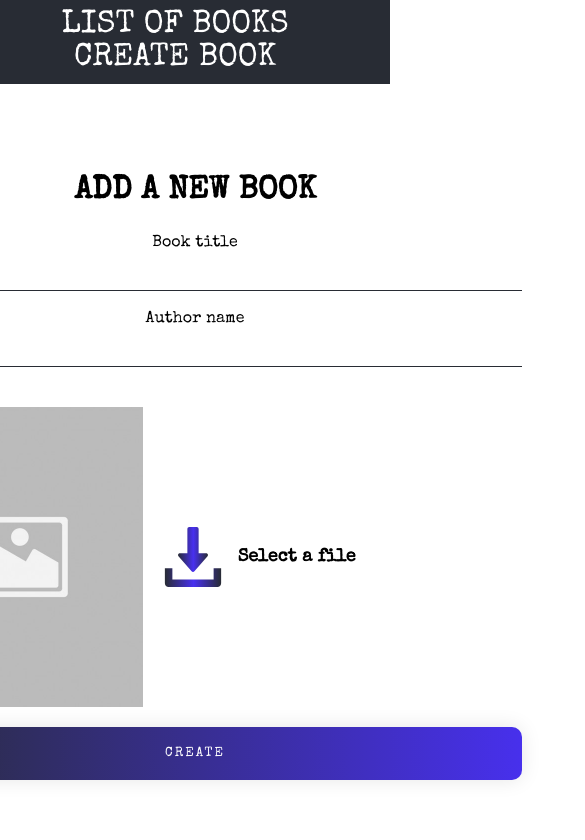
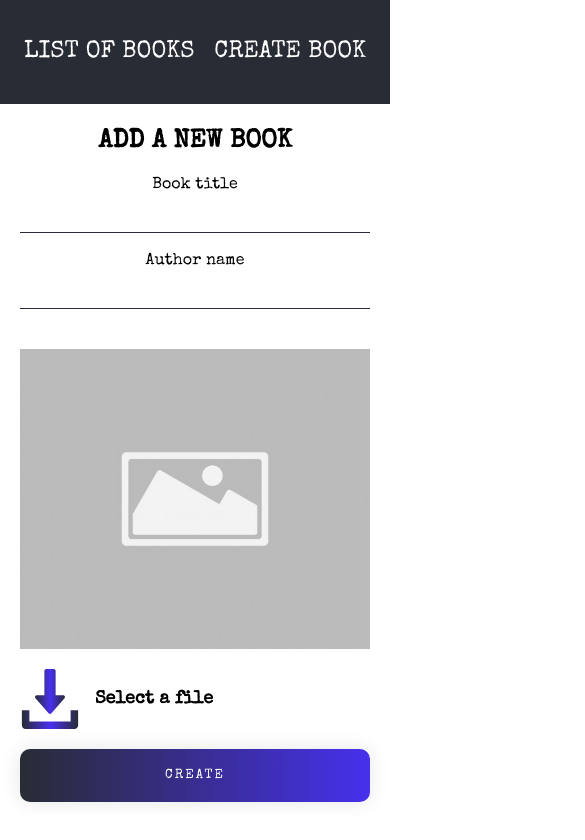
Before and after one commit to FeraVerto/books, a React (Create React App) app: page /#/create in a window 390 px wide. Shown: the top 840 px of the page, 585 px wide, since content can reach past the window. Built offline with nearby package versions, Linux system fonts and the light colour scheme.

Commit message:
layout fix

```diff
--- a/src/App.module.css
+++ b/src/App.module.css
@@ -35,6 +35,7 @@ h2 {
 
 
 .app_header {
+    padding: 10px;
     min-height: 10vh;
 
     background-color: var(--primary-gray-color);
@@ -47,3 +48,23 @@ h2 {
     font-size: calc(10px + 2vmin);
     color: var(--link-white-color);
 }
+
+
+@media only screen and (min-width : 320px) and (max-width : 480px) {
+    .main {
+        margin: 0 20px;
+    }
+
+    h1 {
+        margin-top: 0;
+        margin-top: 25px;
+        font-size: 1.8rem;
+    }
+
+    h2 {
+        margin-top: 0;
+        margin-top: 25px;
+        text-transform: uppercase;
+        font-size: 1.6rem;
+    }
+}
--- a/src/ui/components/BookList/BookList.module.css
+++ b/src/ui/components/BookList/BookList.module.css
@@ -120,3 +120,14 @@
         transform: translateX(0);
     }
 }
+
+@media only screen and (min-width : 320px) and (max-width : 480px) {
+    .book_list {
+        margin-right: 0;
+    }
+
+    .book_item_link {
+        width: 100%;
+        margin-right: 0;
+    }
+}
--- a/src/ui/components/CreateBook/CreateBook.module.css
+++ b/src/ui/components/CreateBook/CreateBook.module.css
@@ -17,3 +17,13 @@
 .button_position {
     margin-top: 20px;
 }
+
+@media only screen and (min-width : 320px) and (max-width : 480px) {
+    .create_position {
+        display: block;
+    }
+
+    .form {
+        padding-bottom: 30px;
+    }
+}
--- a/src/ui/components/EditBook/EditBook.module.css
+++ b/src/ui/components/EditBook/EditBook.module.css
@@ -13,3 +13,13 @@
     justify-content: center;
     align-items: center;
 }
+
+@media only screen and (min-width : 320px) and (max-width : 480px) {
+    .create_position {
+        display: block;
+    }
+
+    .form {
+        padding-bottom: 30px;
+    }
+}
--- a/src/ui/components/FormField/FormField.module.css
+++ b/src/ui/components/FormField/FormField.module.css
@@ -95,3 +95,26 @@ label {
     display: flex;
     justify-content: center;
 }
+
+@media only screen and (min-width: 320px) and (max-width: 480px) {
+    .file_block {
+        flex-direction: column;
+    }
+
+    .image {
+        width: 100%;
+    }
+
+    .input_file_button {
+        margin-top: 20px;
+    }
+
+    .image_container {
+        width: 100%;
+        margin-right: 0;
+    }
+
+    .input_image {
+        width: 0;
+    }
+}
--- a/src/ui/components/Navigation/Navigaton.module.css
+++ b/src/ui/components/Navigation/Navigaton.module.css
@@ -18,3 +18,14 @@
 .navigation a:hover {
     background-image: linear-gradient(to right, var(--primary-gray-color) 0%, var(--primary-blue-color) 51%, var(--primary-gray-color) 100%);
 }
+
+@media only screen and (min-width: 320px) and (max-width: 480px) {
+    .navigation a {
+        margin-right: 20px;
+        font-size: 1.5rem;
+    }
+
+    .navigation a:last-child {
+        margin-right: 0;
+    }
+}
--- a/src/ui/components/common/Input/Input.module.css
+++ b/src/ui/components/common/Input/Input.module.css
@@ -3,7 +3,7 @@
     padding: 0;
     margin-bottom: 20px;
 
-    min-width: 100%;
+    width: 100%;
     height: 40px;
 
     outline: none;
```
Also changed, not shown: src/ui/components/common/Button/Button.module.css (line endings or trailing spaces).
